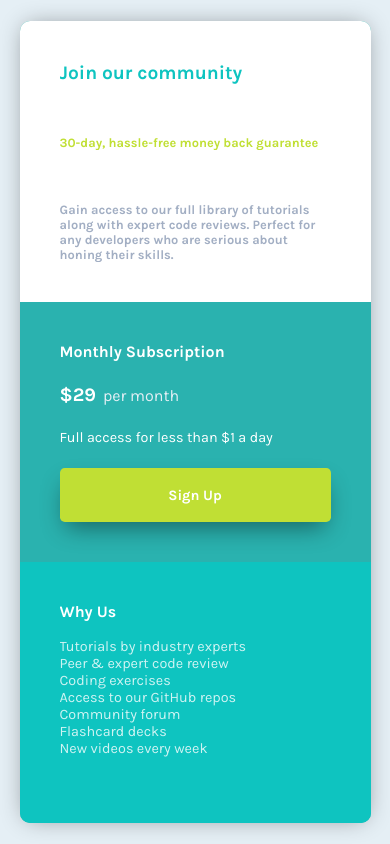
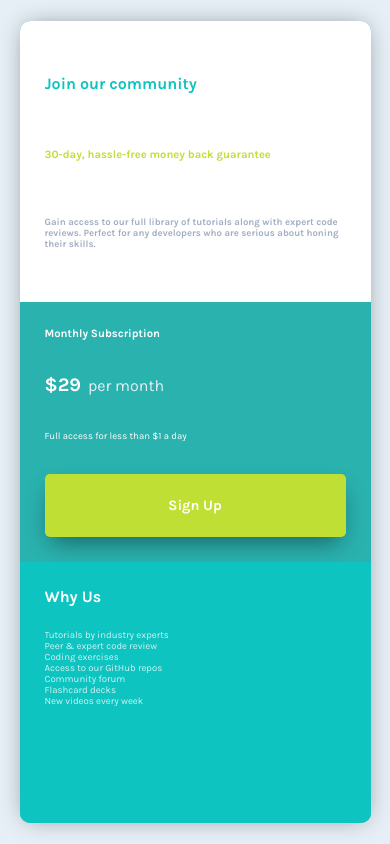
Before and after one commit to Lucascollins/Single-price-grid-component, a plain HTML site: page index.html in a window 390 px wide. Drawn offline with Linux system fonts and the light colour scheme.

Commit message:
Resposive

```diff
--- a/style.css
+++ b/style.css
@@ -214,6 +214,10 @@ section footer li{
         height: 95vh;
         margin: 10px;
     }
+    header{
+        display: flex;
+        justify-content: space-around;
+    }
     header h1{
         font-size: 1.2rem;
         color: var(--Cyan_black);
@@ -228,3 +232,33 @@ section footer li{
         margin-right: 2px;
     }
 }
+@media screen and (max-width:400px){
+    header h1{
+        font-size: 1rem;
+        color: var(--Cyan_black);
+    }
+    header p{
+        font-size: 0.7rem;
+    }
+    header span{
+        font-size: 0.6rem;
+    }
+    header,article,footer{
+        padding:
+        25px;
+    }
+
+    section article h1{
+        font-size: 0.7rem;
+        color: white;
+    }
+    section article span{
+        font-size: 0.6rem;
+        color: white;
+    }
+    section footer li{
+
+        font-size: 0.6rem;
+
+    }
+}
```
